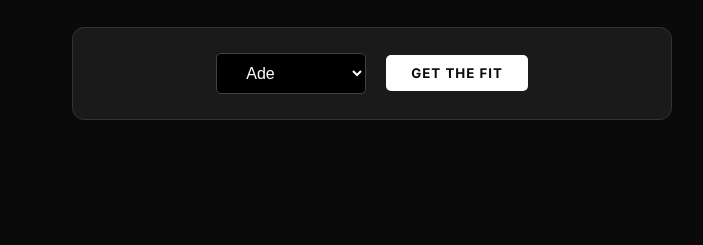
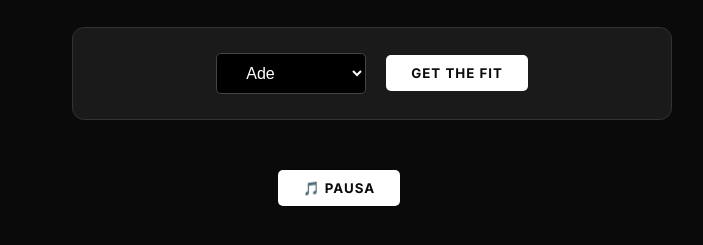
Before and after one commit to BankrisShy/Api-prjct, a plain HTML site: page index.html in a window 1280 px wide. Shown: the part 157-402 px from the top of the page, without its empty margins (301-1004 px from the left). Drawn offline with Linux system fonts and the light colour scheme.

Commit message:
Add music button to index.html

```diff
--- a/index.html
+++ b/index.html
@@ -49,6 +49,7 @@
     </div>
 
     <script src="script.js"></script>
+    <button id="musicBtn" onclick="toggleMusic()">🎵 Pausa</button>
     <audio id="bgMusic" style="display:none;"></audio>
   </body>
 </html>
```
